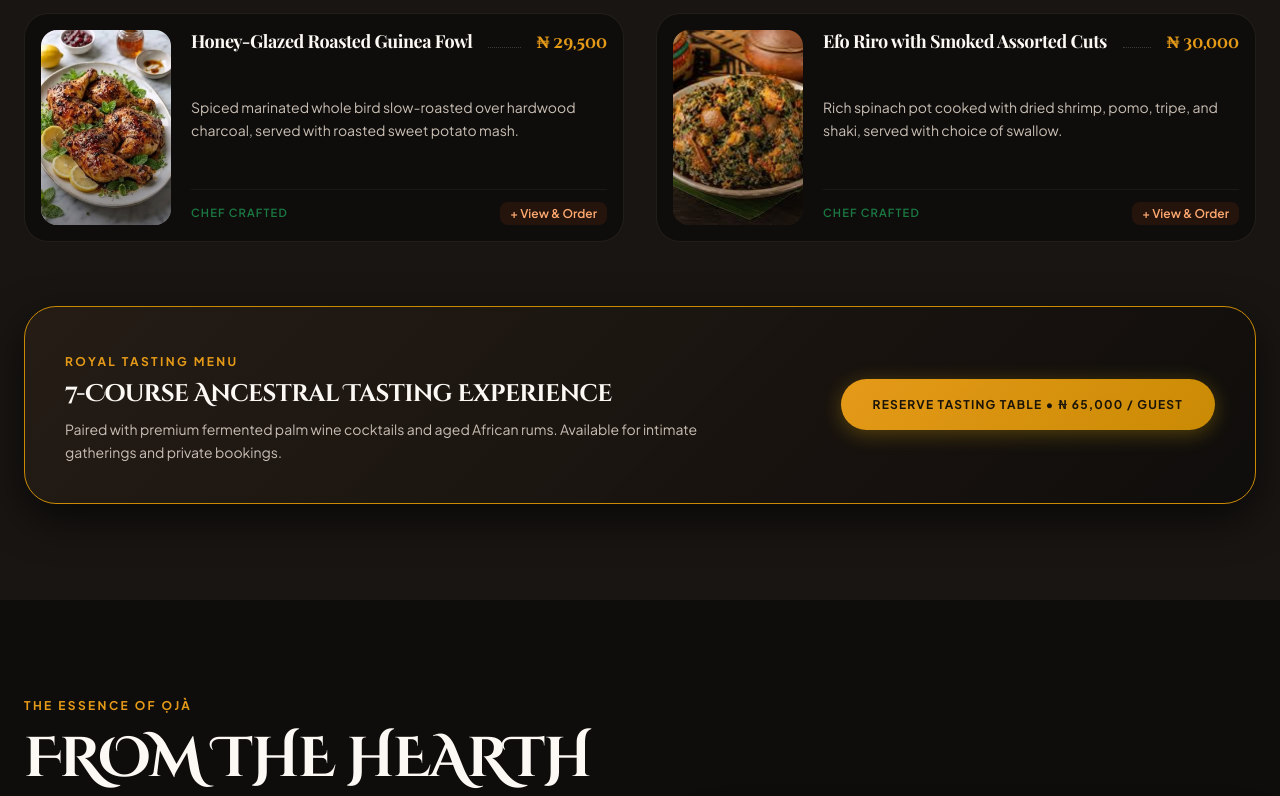
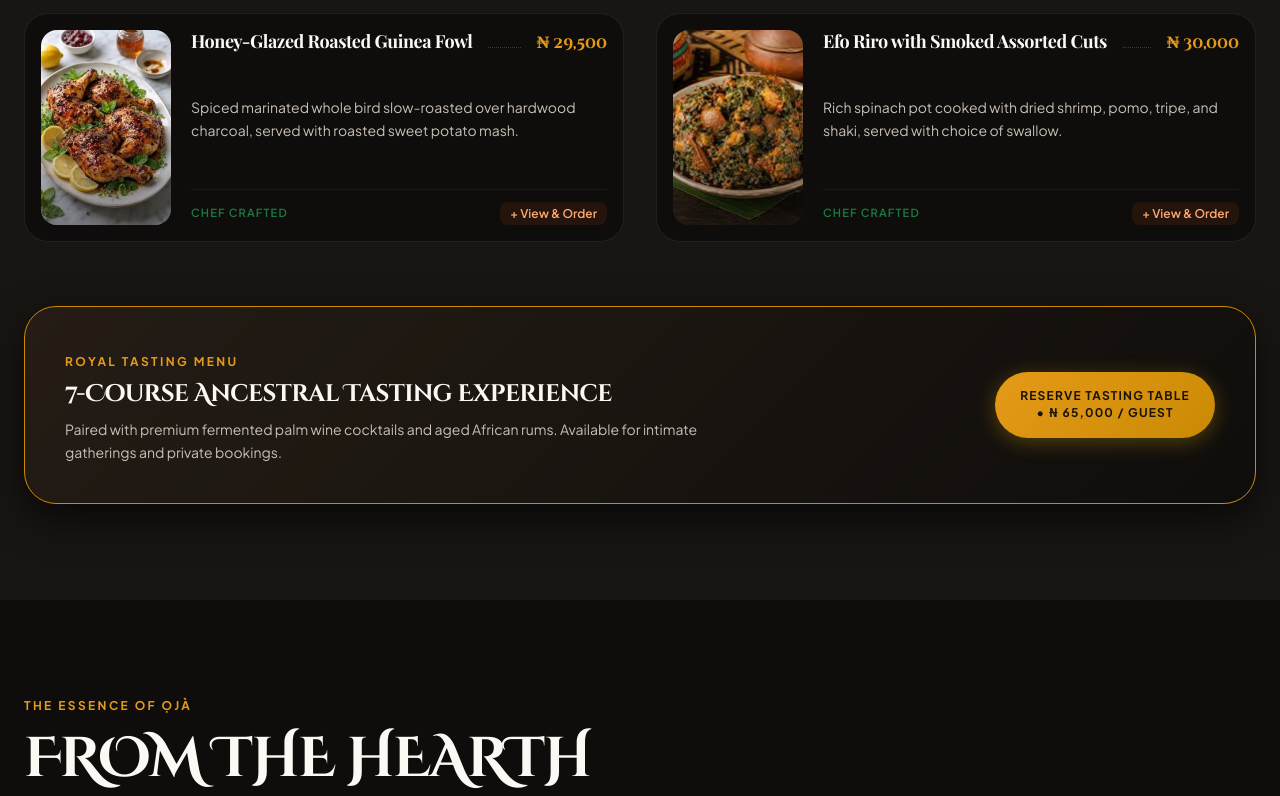
Before and after one commit to jackcollmas/oja-kitchen, a React (Vite) app: page / in a window 1280 px wide. Shown: the part 4404-5200 px from the top of the page. Built offline with nearby package versions, Linux system fonts and the light colour scheme; a web font is replaced by a local one.

Commit message:
fix: restore sticky tabs (remove overflow:hidden that broke it), fix tasting button truncation

```diff
--- a/src/components/MenuSection.css
+++ b/src/components/MenuSection.css
@@ -3,7 +3,7 @@
   background: var(--color-bg-surface);
   position: relative;
   border-top: 1px solid var(--color-border-subtle);
-  overflow: hidden;
+  /* NOTE: do NOT add overflow:hidden here — it breaks position:sticky on children */
   width: 100%;
 }
 
@@ -264,7 +264,11 @@
 }
 
 .btn-tasting-book {
-  padding: var(--space-4) var(--space-8);
+  display: inline-flex;
+  align-items: center;
+  justify-content: center;
+  text-align: center;
+  padding: var(--space-4) var(--space-6);
   border-radius: var(--radius-full);
   background: linear-gradient(135deg, var(--color-accent-amber) 0%, #ca8a04 100%);
   color: #1a1408;
@@ -272,7 +276,11 @@
   font-weight: var(--font-weight-bold);
   letter-spacing: var(--letter-spacing-wider);
   text-transform: uppercase;
-  white-space: nowrap;
+  white-space: normal; /* allow wrapping */
+  word-break: break-word;
+  flex-shrink: 0;
+  max-width: 220px;
+  line-height: 1.4;
   box-shadow: 0 4px 20px rgba(234, 179, 8, 0.3);
   transition: all var(--transition-fast);
 }
@@ -294,6 +302,7 @@
 
   .btn-tasting-book {
     width: 100%;
+    max-width: 100%;
     text-align: center;
   }
 }
```
